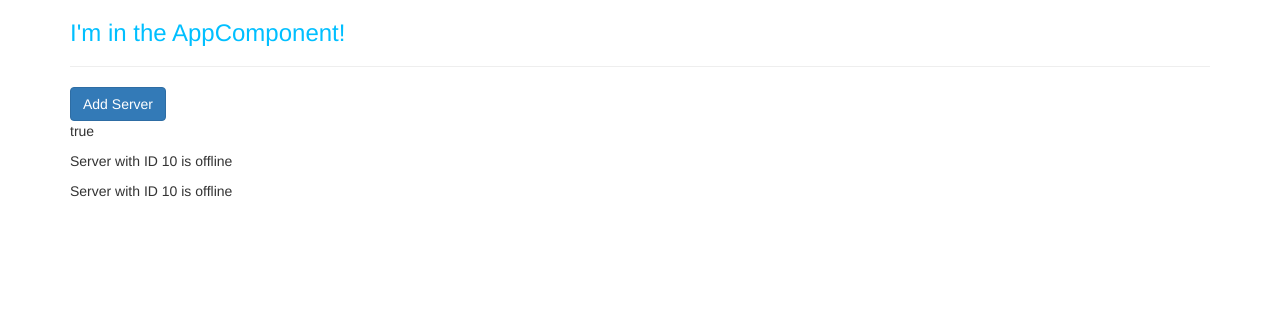
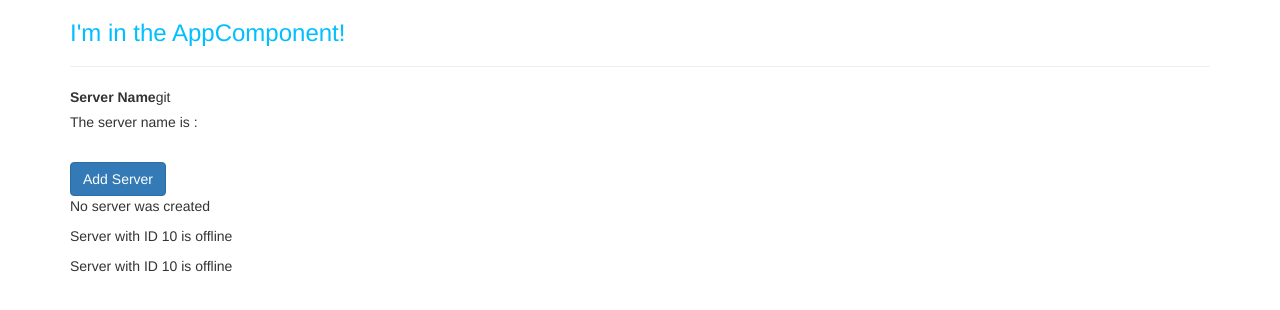
Before and after one commit to DokiCamila/FirstAppAngular, an Angular app: page / in a window 1280 px wide. Shown: the top 310 px of the page. Built offline with nearby package versions, Linux system fonts and the light colour scheme.

Commit message:
event binding

```diff
--- a/src/app/servers/servers.component.html
+++ b/src/app/servers/servers.component.html
@@ -1,6 +1,17 @@
+<label>Server Name</label>
+<!--<input
+  type="text"
+  class="form-control"
+  (input)="onServerUpdateName($event)">-->git
+<br/>
+<p> The server name is : {{serverName}}</p>
+<br/>
 <button
         class="btn btn-primary"
-        [disabled]="!allowNewServer">Add Server</button>
-<p [innerText]="allowNewServer"></p> <!-- Property Binding -->
+        [disabled]="!allowNewServer"
+        (click)="onCreateServer()">Add Server</button>
+<!--<p>{{allowNewServer}}</p> string interpolation-->
+<!--<p [innerText]="allowNewServer"></p>  Property Binding -->
+<p>{{serveCreationStatus}}</p>
 <app-server></app-server>
 <app-server></app-server>
--- a/src/app/servers/servers.component.ts
+++ b/src/app/servers/servers.component.ts
@@ -9,6 +9,9 @@ export class ServersComponent implements OnInit {
 
   allowNewServer = false;
 
+  serveCreationStatus = 'No server was created';
+  serverName = '';
+
   constructor() {
     setTimeout(() => {
       this.allowNewServer = true;
@@ -19,4 +22,13 @@ export class ServersComponent implements OnInit {
   ngOnInit() {
   }
 
+  onCreateServer() {
+    this.serveCreationStatus = 'Server was created!';
+  }
+  onServerUpdateName( event: Event) {
+    this.serverName =  (<HTMLInputElement>event.target).value;
+
+  }
+
+
 }
```
